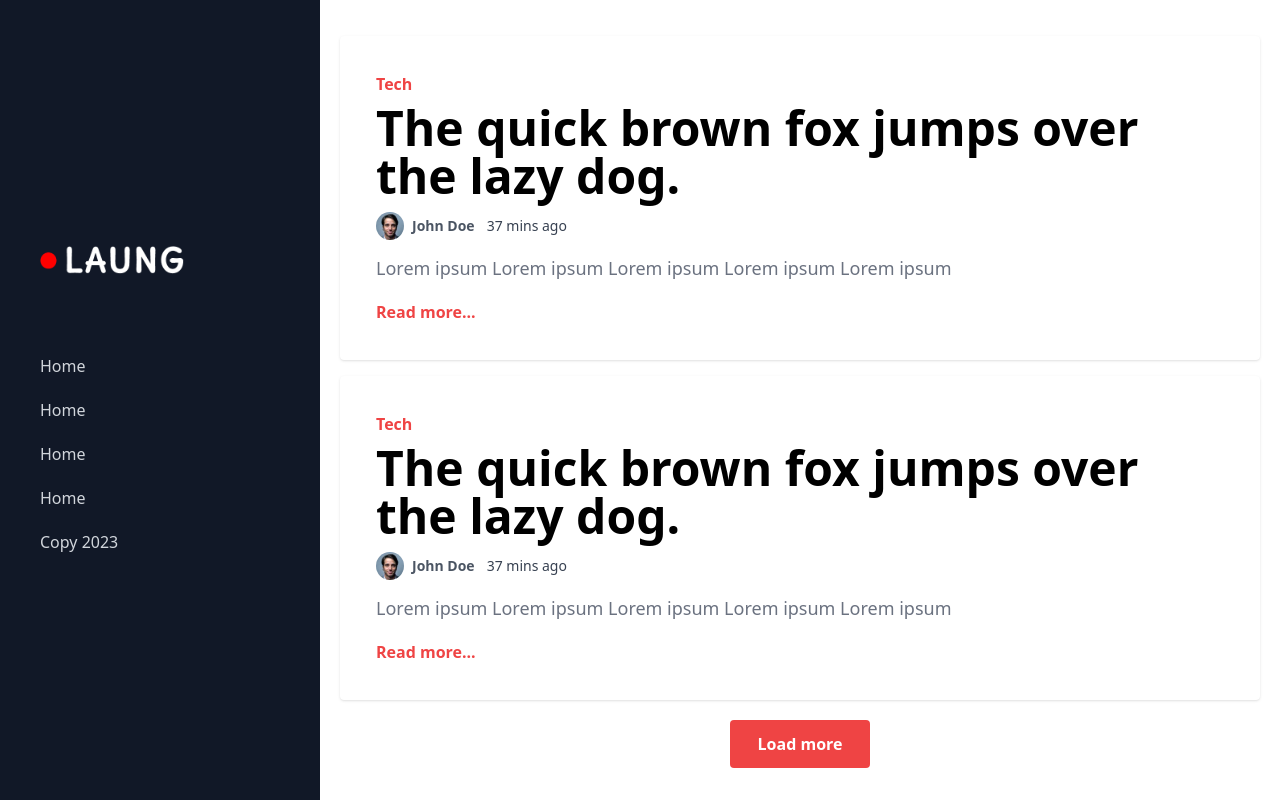
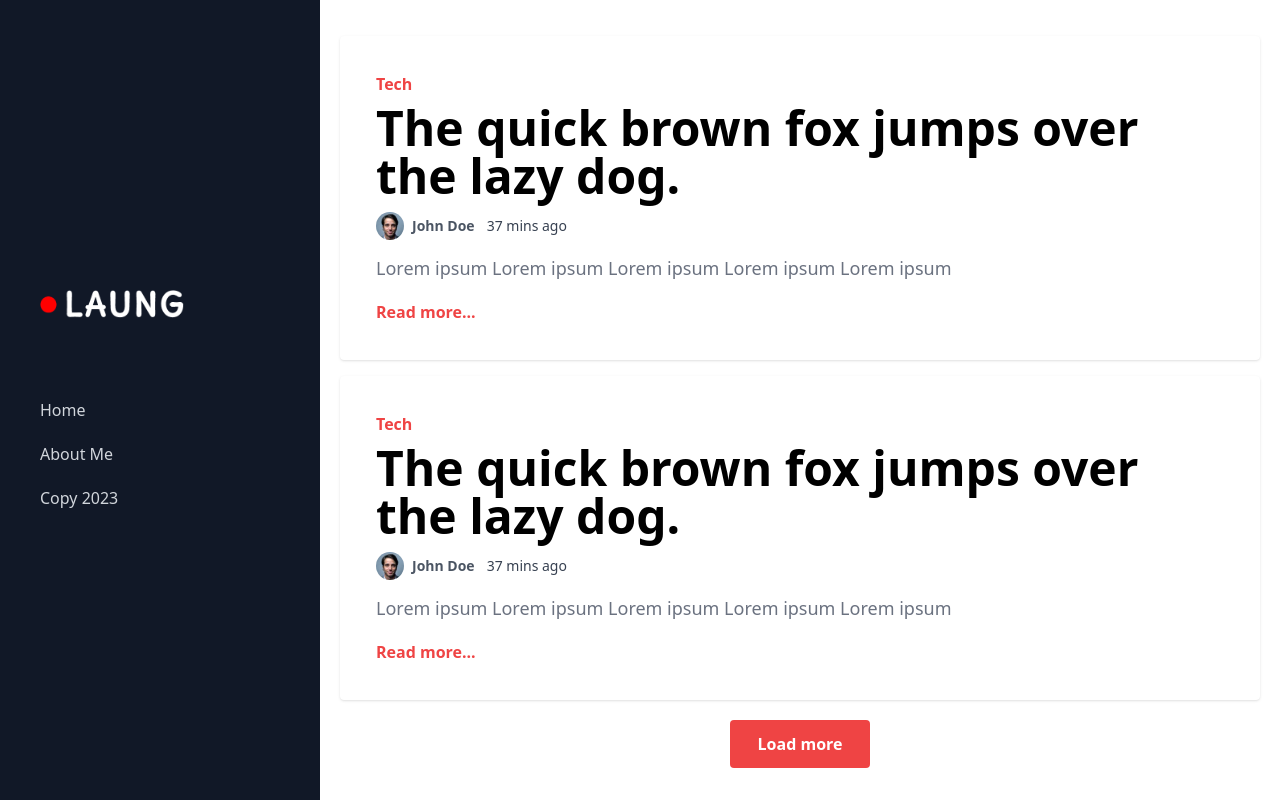
Before and after one commit to nguyendkn/Blog.Frontend, an Angular app: page / in a window 1280 px wide. Built offline with nearby package versions, Linux system fonts and the light colour scheme.

Commit message:
chore: split features and components

```diff
--- a/src/app/app.component.html
+++ b/src/app/app.component.html
@@ -6,9 +6,7 @@
         </div>
         <div class="col-span-12 md:col-span-8 lg:col-span-9">
             <main class="px-4 md:p-5">
-                <app-post></app-post>
-                <app-post></app-post>
-                <app-load-more></app-load-more>
+                <router-outlet></router-outlet>
             </main>
         </div>
     </div>
--- a/src/app/app.routes.ts
+++ b/src/app/app.routes.ts
@@ -1,3 +1,18 @@
 import { Routes } from '@angular/router';
 
-export const routes: Routes = [];
+export const routes: Routes = [
+    {
+        path: '',
+        loadComponent: () =>
+            import('./features/home-feature/home.component').then(
+                (m) => m.HomeComponent
+            ),
+    },
+    {
+        path: 'about-me',
+        loadComponent: () =>
+            import('./features/about-me-feature/about-me.component').then(
+                (m) => m.AboutMe
+            ),
+    },
+];
--- a/src/app/components/sidebar-component/sidebar.component.html
+++ b/src/app/components/sidebar-component/sidebar.component.html
@@ -14,17 +14,13 @@
         </div>
         <div>
             <ul class="w-full mt-20">
-                <li class="mb-5">
-                    <a href="" class="text-gray-300 hover:text-white">Home</a>
-                </li>
-                <li class="mb-5">
-                    <a href="" class="text-gray-300 hover:text-white">Home</a>
-                </li>
-                <li class="mb-5">
-                    <a href="" class="text-gray-300 hover:text-white">Home</a>
-                </li>
-                <li class="mb-5">
-                    <a href="" class="text-gray-300 hover:text-white">Home</a>
+                <li class="mb-5" *ngFor="let feature of features">
+                    <a
+                        [routerLink]="[feature.path]"
+                        class="text-gray-300 hover:text-white"
+                    >
+                        {{ feature.name }}
+                    </a>
                 </li>
             </ul>
             <p class="text-gray-300 mt-5">Copy 2023</p>
--- a/src/app/components/sidebar-component/sidebar.component.ts
+++ b/src/app/components/sidebar-component/sidebar.component.ts
@@ -1,10 +1,23 @@
 import { CommonModule } from '@angular/common';
 import { Component } from '@angular/core';
+import { RouterLink } from '@angular/router';
+import { IFeature } from 'src/app/shared/common/interfaces/feature.interface';
 
 @Component({
     selector: 'app-sidebar',
     standalone: true,
     templateUrl: './sidebar.component.html',
-    imports: [CommonModule],
+    imports: [CommonModule, RouterLink],
 })
-export class SidebarComponent {}
+export class SidebarComponent {
+    features: IFeature[] = [
+        {
+            name: 'Home',
+            path: '/',
+        },
+        {
+            name: 'About Me',
+            path: '/about-me',
+        },
+    ];
+}
--- /dev/null
+++ b/src/app/features/home-feature/home.component.html
@@ -0,0 +1,3 @@
+<app-post></app-post>
+<app-post></app-post>
+<app-load-more></app-load-more>
--- /dev/null
+++ b/src/app/shared/common/interfaces/feature.interface.ts
@@ -0,0 +1,4 @@
+export interface IFeature {
+    name: string;
+    path: string;
+}
```
Also changed, not shown: src/app/features/about-me-feature/about-me.component.ts (added, +10 -0 lines), src/app/features/home-feature/home.component.ts (added, +12 -0 lines), src/app/features/about-me-feature/about-me.component.html (added), src/app/shared/services/markdown.service.ts (added).
